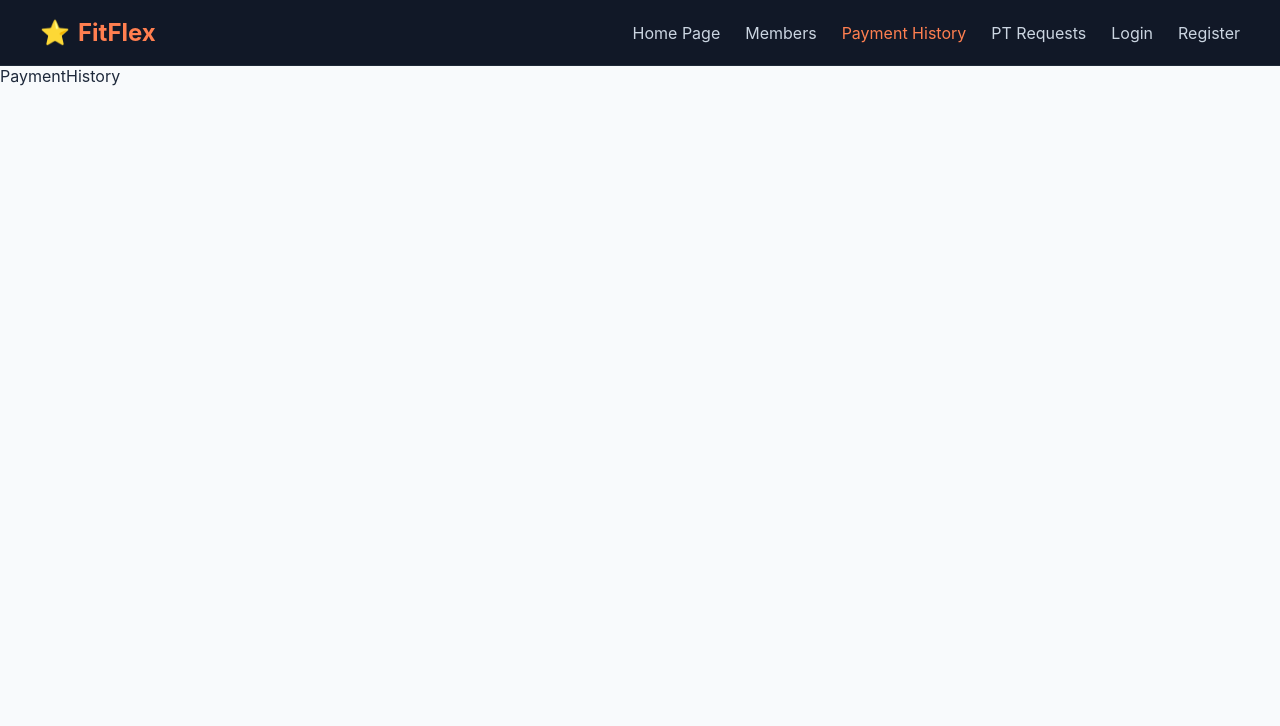
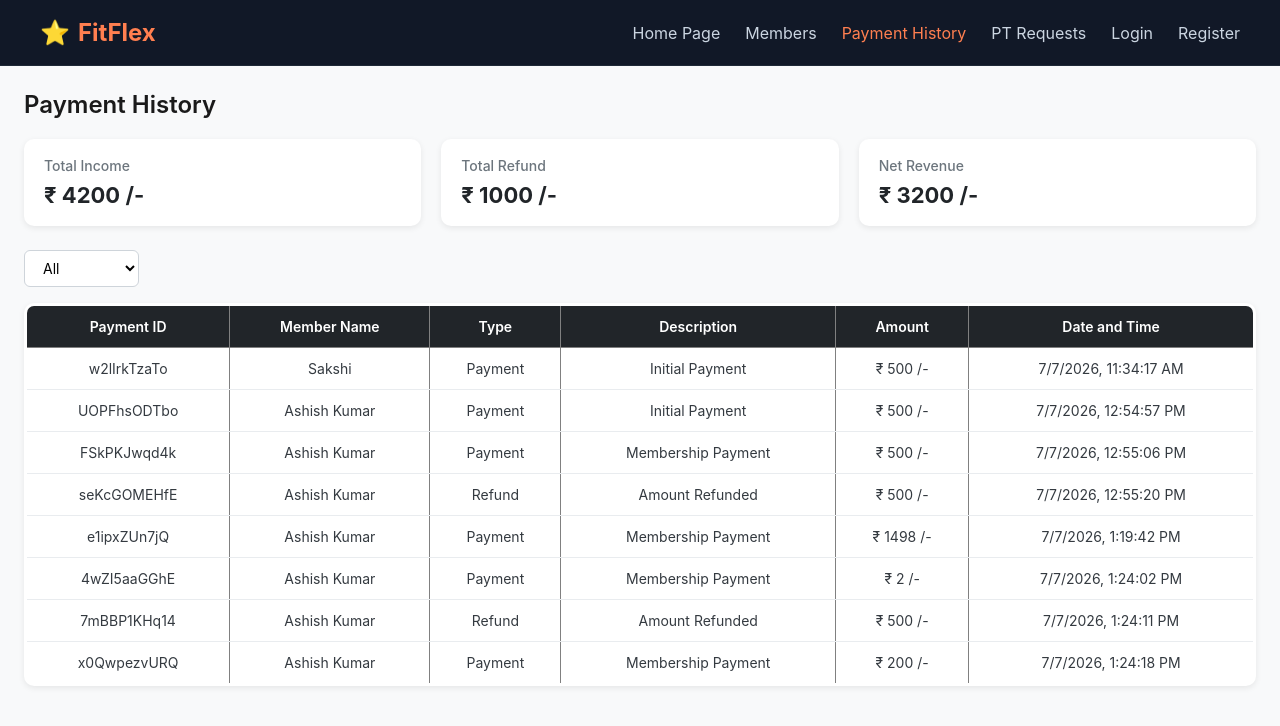
Before and after one commit to Prajwal02shekar/fitflex-gym-project, a React (Vite) app: page /payment in a window 1280 px wide. Shown: the top 726 px of the page. Built offline with nearby package versions, Linux system fonts and the light colour scheme; data requests are answered from the project's data file.

Commit message:
day 6 updated

```diff
--- a/backend/db.json
+++ b/backend/db.json
@@ -12,76 +12,94 @@
   ],
   "members": [
     {
-      "memberName": "Dishanth",
+      "memberName": "Sakshi",
       "memberPlan": "Basic",
       "totalFee": 1000,
-      "amountPaid": 800,
-      "joinedOn": "7/4/2026",
-      "id": "yTiX1qh18xo"
+      "amountPaid": 500,
+      "joinedOn": "7/7/2026",
+      "id": "XPrv03CJQ-g"
     },
     {
-      "memberName": "Dhanush",
-      "memberPlan": "Elite",
-      "totalFee": 3500,
-      "amountPaid": 500,
-      "joinedOn": "7/6/2026",
-      "id": "hRH6J5m8yTQ"
+      "memberName": "Ashish Kumar",
+      "memberPlan": "Premium",
+      "totalFee": 2000,
+      "amountPaid": 1700,
+      "joinedOn": "7/7/2026",
+      "id": "_xlGoLCKqHg"
     }
   ],
   "payments": [
     {
-      "memberId": "hRH6J5m8yTQ",
-      "memberName": "Dhanush",
+      "memberId": "XPrv03CJQ-g",
+      "memberName": "Sakshi",
       "type": "Payment",
       "description": "Initial Payment",
       "amount": 500,
-      "transaction": "7/6/2026, 10:40:52 AM",
-      "id": "n2vnxwG5Cqw"
+      "transaction": "7/7/2026, 11:34:17 AM",
+      "id": "w2lIrkTzaTo"
     },
     {
-      "memberId": "yTiX1qh18xo",
-      "memberName": "Dishanth",
+      "memberId": "_xlGoLCKqHg",
+      "memberName": "Ashish Kumar",
+      "type": "Payment",
+      "description": "Initial Payment",
+      "amount": 500,
+      "transaction": "7/7/2026, 12:54:57 PM",
+      "id": "UOPFhsODTbo"
+    },
+    {
+      "memberId": "_xlGoLCKqHg",
+      "memberName": "Ashish Kumar",
+      "type": "Payment",
+      "description": "Membership Payment",
+      "amount": 500,
+      "transaction": "7/7/2026, 12:55:06 PM",
+      "id": "FSkPKJwqd4k"
+    },
+    {
+      "memberId": "_xlGoLCKqHg",
+      "memberName": "Ashish Kumar",
+      "type": "Refund",
+      "description": "Amount Refunded",
+      "amount": 500,
+      "transaction": "7/7/2026, 12:55:20 PM",
+      "id": "seKcGOMEHfE"
+    },
+    {
+      "memberId": "_xlGoLCKqHg",
+      "memberName": "Ashish Kumar",
+      "type": "Payment",
+      "description": "Membership Payment",
+      "amount": 1498,
+      "transaction": "7/7/2026, 1:19:42 PM",
+      "id": "e1ipxZUn7jQ"
+    },
+    {
+      "memberId": "_xlGoLCKqHg",
+      "memberName": "Ashish Kumar",
+      "type": "Payment",
+      "description": "Membership Payment",
+      "amount": 2,
+      "transaction": "7/7/2026, 1:24:02 PM",
+      "id": "4wZI5aaGGhE"
+    },
+    {
+      "memberId": "_xlGoLCKqHg",
+      "memberName": "Ashish Kumar",
+      "type": "Refund",
+      "description": "Amount Refunded",
+      "amount": 500,
+      "transaction": "7/7/2026, 1:24:11 PM",
+      "id": "7mBBP1KHq14"
+    },
+    {
+      "memberId": "_xlGoLCKqHg",
+      "memberName": "Ashish Kumar",
       "type": "Payment",
       "description": "Membership Payment",
       "amount": 200,
-      "transaction": "7/6/2026, 1:47:53 PM",
-      "id": "SX9YCZcV-38"
-    },
-    {
-      "memberId": "yTiX1qh18xo",
-      "memberName": "Dishanth",
-      "type": "Payment",
-      "description": "Amount Refunded",
-      "amount": 200,
-      "transaction": "7/6/2026, 1:49:50 PM",
-      "id": "3yc3GMePh5k"
-    },
-    {
-      "memberId": "yTiX1qh18xo",
-      "memberName": "Dishanth",
-      "type": "Payment",
-      "description": "Amount Refunded",
-      "amount": 100,
-      "transaction": "7/6/2026, 1:50:23 PM",
-      "id": "sfMI_9s4ia8"
-    },
-    {
-      "memberId": "yTiX1qh18xo",
-      "memberName": "Dishanth",
-      "type": "Payment",
-      "description": "Membership Payment",
-      "amount": 1000,
-      "transaction": "7/6/2026, 1:51:27 PM",
-      "id": "jKl3PFX2L60"
-    },
-    {
-      "memberId": "yTiX1qh18xo",
-      "memberName": "Dishanth",
-      "type": "Payment",
-      "description": "Amount Refunded",
-      "amount": 600,
-      "transaction": "7/6/2026, 1:51:43 PM",
-      "id": "XGyNc4cPRmw"
+      "transaction": "7/7/2026, 1:24:18 PM",
+      "id": "x0QwpezvURQ"
     }
   ],
   "$schema": "./node_modules/json-server/schema.json"
--- a/src/global.css
+++ b/src/global.css
@@ -643,3 +643,102 @@
 .member-form input::placeholder {
     color: #94a3b8;
 }
+
+
+/* Payments Container */
+.payment-container {
+  padding: 24px;
+  background-color: #f8f9fa;
+  min-height: 100vh;
+}
+
+.payment-container h2 {
+  font-size: 24px;
+  font-weight: 600;
+  color: #1a1a1a;
+  margin-bottom: 20px;
+}
+
+/* Summary cards */
+.payment-summary {
+  display: flex;
+  gap: 20px;
+  margin-bottom: 24px;
+  flex-wrap: wrap;
+}
+
+.payment-card {
+  flex: 1;
+  min-width: 180px;
+  background-color: #ffffff;
+  border-radius: 10px;
+  padding: 18px 20px;
+  box-shadow: 0 2px 6px rgba(0, 0, 0, 0.08);
+  display: flex;
+  flex-direction: column;
+  gap: 8px;
+}
+
+.card-label {
+  font-size: 14px;
+  color: #6c757d;
+  font-weight: 500;
+}
+
+.card-value {
+  font-size: 22px;
+  font-weight: 700;
+  color: #212529;
+}
+
+/* Filter dropdown */
+#filterData {
+  padding: 8px 14px;
+  border: 1px solid #ced4da;
+  border-radius: 6px;
+  font-size: 14px;
+  margin-bottom: 16px;
+  background-color: #ffffff;
+  cursor: pointer;
+}
+
+/* Table */
+table {
+  width: 100%;
+  border-collapse: collapse;
+  background-color: #ffffff;
+  border-radius: 10px;
+  overflow: hidden;
+  box-shadow: 0 2px 6px rgba(0, 0, 0, 0.08);
+}
+
+thead {
+  background-color: #212529;
+}
+
+thead th {
+  color: #ffffff;
+  padding: 12px 10px;
+  text-align: center;
+  font-size: 14px;
+  font-weight: 600;
+}
+
+tbody td {
+  padding: 12px 10px;
+  text-align: center;
+  font-size: 14px;
+  color: #343a40;
+  border-bottom: 1px solid #e9ecef;
+}
+
+tbody tr:hover {
+  background-color: #f1f3f5;
+}
+
+.loading-state {
+  text-align: center;
+  padding: 20px;
+  color: #6c757d;
+  font-style: italic;
+}
--- a/src/pages/PaymentHistory.jsx
+++ b/src/pages/PaymentHistory.jsx
@@ -1,8 +1,101 @@
-import React from 'react'
+import axios from 'axios';
+import React, { useEffect, useState } from 'react'
+import { toast } from 'react-toastify';
 
 const PaymentHistory = () => {
+
+  let [payments, setPayments] = useState([])
+  let [loading, setLoading] = useState(true)
+  let [filterData, setFilterData] = useState("All");
+
+
+  useEffect(() => {
+    axios.get('http://localhost:3000/payments')
+      .then((res) => {
+        setLoading(true)
+        setPayments(res.data)
+      }).catch(() => {
+        toast.error("Server Busy")
+      }).finally(() => {
+        setLoading(false)
+      })
+  }, [])
+
+
+  let filterDataRes = filterData === "All" ? payments : payments.filter((p) => p.type === filterData)
+
+
+  let totalIncome = payments.filter((p) => p.type === "Payment").reduce((sum, ele) => sum + Number(ele.amount), 0)
+
+
+  let TotalOutcome = payments.filter((p) => p.type === "Refund").reduce((sum, ele) => sum + Number(ele.amount), 0)
+  console.log(totalIncome)
+  console.log(TotalOutcome)
+
+
+  console.log(filterDataRes)
   return (
-    <div>PaymentHistory</div>
+    <section className="payment-container">
+      <h2>Payment History</h2>
+
+
+      <aside className="payment-summary">
+
+        <div className="payment-card">
+          <span className="card-label">Total Income</span>
+          <span className="card-value">₹ {totalIncome+TotalOutcome} /-</span>
+        </div>
+        <div className="payment-card">
+          <span className="card-label">Total Refund</span>
+          <span className="card-value">₹ {TotalOutcome} /-</span>
+        </div>
+        <div className="payment-card">
+          <span className="card-label">Net Revenue</span>
+          <span className="card-value">₹ {totalIncome} /-</span>
+        </div>
+      </aside>
+
+      <select name="filterData" id="filterData" onChange={(e) => setFilterData(e.target.value)}>
+        <option value="All">All</option>
+        <option value="Payment">Payments</option>
+        <option value="Refund">Refund</option>
+      </select>
+
+      <table border={3} cellPadding={10} cellSpacing={10}>
+        <thead>
+          <tr>
+            <th>Payment ID</th>
+            <th>Member Name</th>
+            <th>Type</th>
+            <th>Description</th>
+            <th>Amount</th>
+            <th>Date and Time</th>
+          </tr>
+        </thead>
+
+        <tbody>
+          {
+            loading ? (
+              <p className='loading-state'>Loading......</p>
+            ) : (
+              filterDataRes.map((p) => {
+                return (
+                  <tr key={p.id}>
+                    <td>{p.id}</td>
+                    <td>{p.memberName}</td>
+                    <td>{p.type}</td>
+                    <td>{p.description}</td>
+                    <td>₹ {p.amount} /-</td>
+                    <td>{p.transaction}</td>
+                  </tr>
+                )
+              })
+            )
+          }
+        </tbody>
+
+      </table>
+    </section>
   )
 }
 
```
Also changed, not shown: src/Members/MembersCard.jsx (+82 -4 lines).
